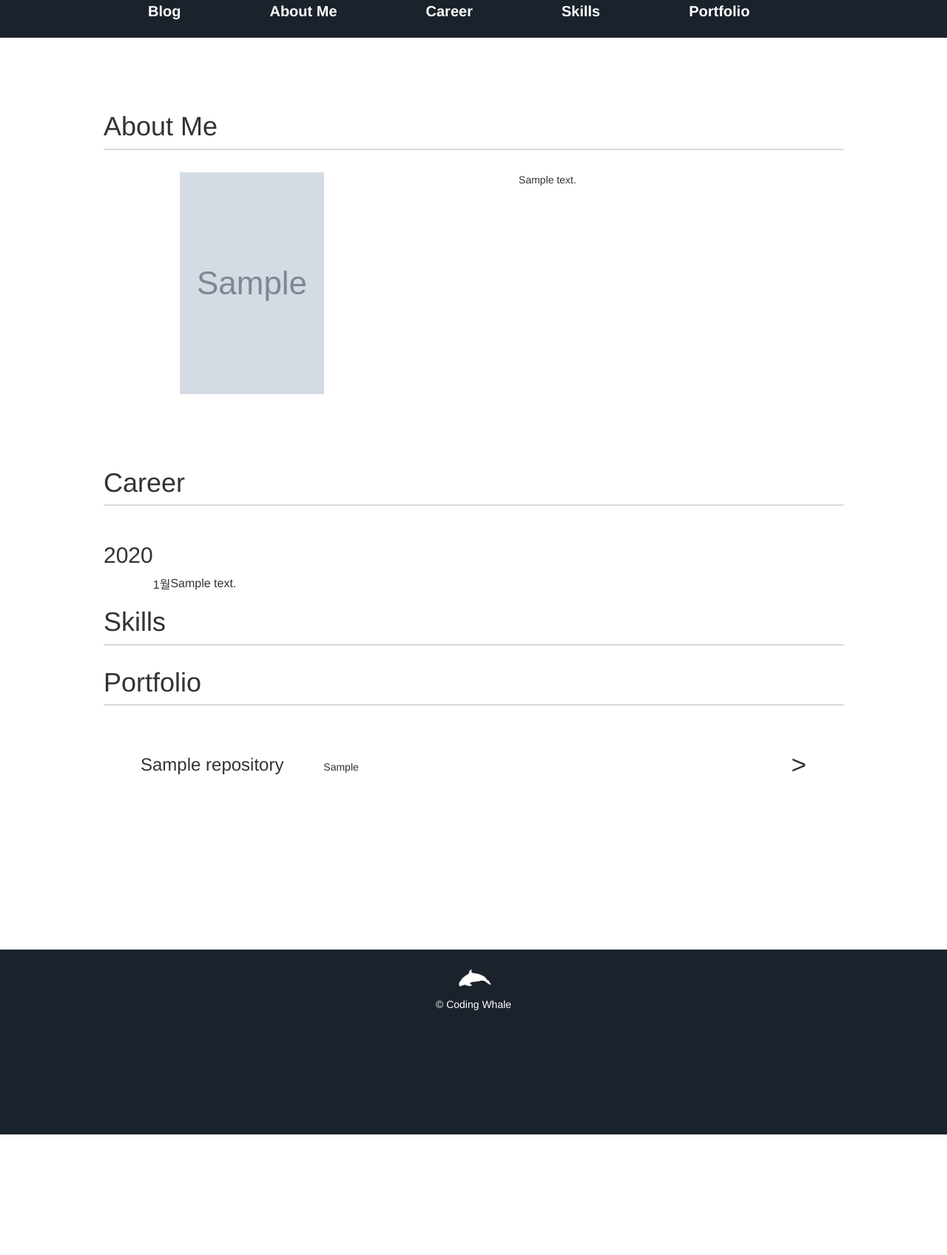
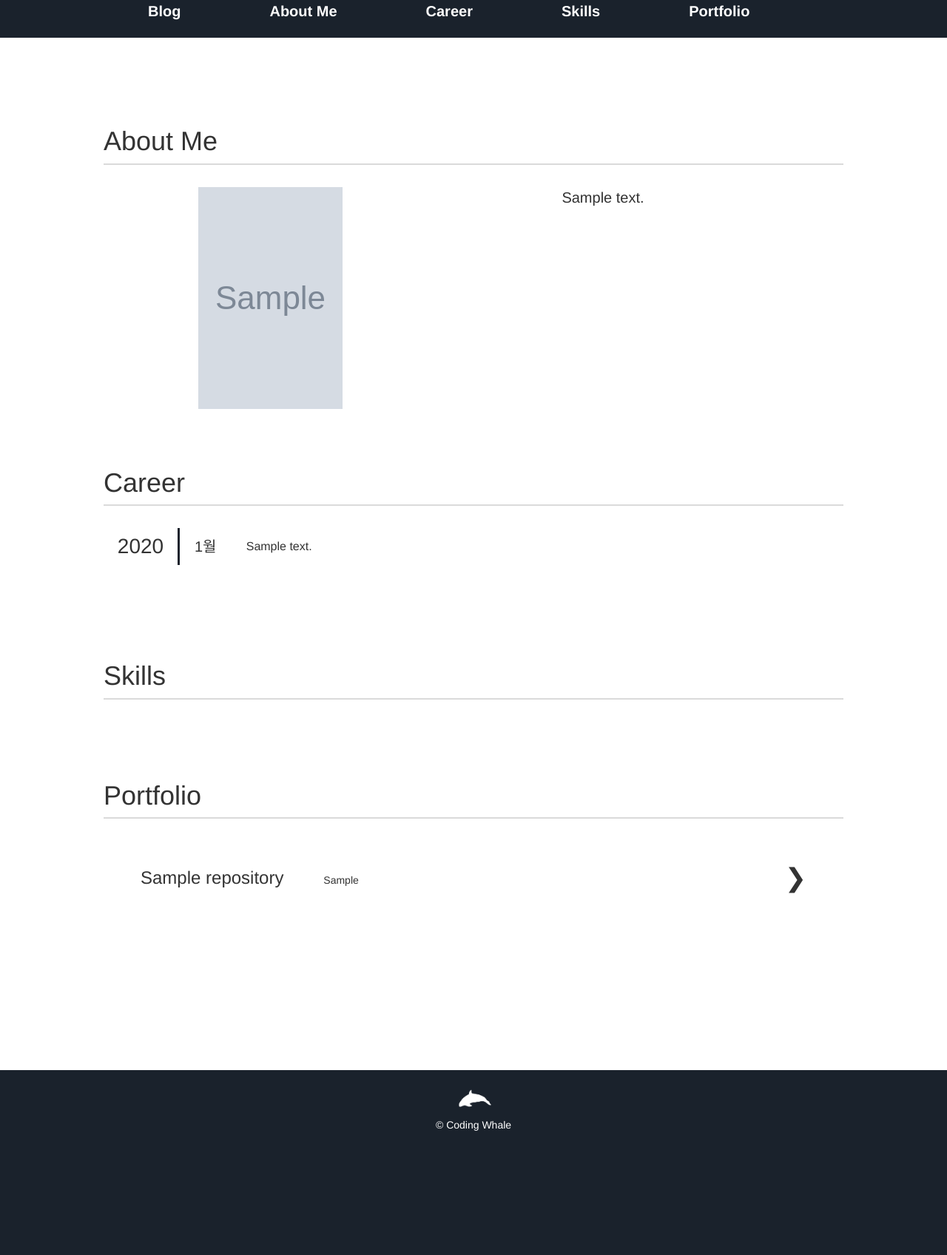
Before and after one commit to smirkkk/portfolio, a Django app: page / in a window 1280 px wide. Shown: the part 299-1996 px from the top of the page at 74% size. Before the commit the page ends 1833 px from the top, so only its background shows below. Run offline with Django 3.2, Linux system fonts and the light colour scheme; tables that the repository leaves empty hold one stand-in row (values such as "Sample post"); grey boxes marked "Sample" are stand-in pictures; parts of the project's set-up code (start-up, migrations or seed data) failed here and were passed over; some libraries are stand-ins or nearby versions.

Commit message:
index page career

```diff
--- a/portfolio_app/templates/main/header.html
+++ b/portfolio_app/templates/main/header.html
@@ -27,6 +27,9 @@
     <link rel="stylesheet" href="{% static 'css/mobile.css' %}">
     <link rel="stylesheet" href="{% static 'css/sidebar.css' %}">
     <link rel="icon" href="{% static 'img/favicon.ico' %}">
+
+    <link rel="stylesheet" href="{% static 'nwagon/Nwagon.css' %}" type="text/css">
+    <script src="{% static 'nwagon/Nwagon.js' %}"></script>
 </head>
 <section id="head">
 
--- a/portfolio_app/templates/main/index.html
+++ b/portfolio_app/templates/main/index.html
@@ -32,31 +32,37 @@
                 </ul>
             </div>
         </div>
-
+        <br><br><br>
         <div class="indexcontent" id="career">
             <div class="content">
                 <h1 class="indexh1">
                     Career
                 </h1>
-                <table>
+                <div id="career_div">
+
                     {% for key, value in career_dict.items %}
-                    <tr>
-                        <td><h2>{{key}}</h2></td>
-                    </tr>
-                    <tr>
-                        {% for history in value %}
-                        <td></td>
-                        <td><span class="month">{{history.month}}월</span></td>
-                        <td><span class="text">{{history.text}}</span></td>
-                        {% endfor %}
-                    </tr>
+                    <div class="career_object">
+                        <div class="year_div">
+                            <span>{{key}}</span>
+                        </div>
+                        <div class="month_div">
+                            {% for key2, value2 in value.items %}
+                            <span class="month_span">{{key2}}월</span>
+                            {% for history in value2 %}
+                            <span class="text_span">{{history.text}}</span>
+                            <br>
+                            {% endfor %}
+                            {% endfor %}
+                        </div>
+                    </div>
                     {% endfor %}
-                </table>
+
+                </div>
             </div>
 
 
         </div>
-
+        <br><br><br>
         <div class="indexcontent" id="skills">
             <div class="content">
                 <h1 class="indexh1">
@@ -64,7 +70,7 @@
                 </h1>
             </div>
         </div>
-
+        <br><br><br>
         <div class="indexcontent" id="portfolio">
             <div class="content">
                 <h1 class="indexh1">
@@ -76,8 +82,8 @@
                         <div class="repository_list" id="{{object.id}}">
                             <span class="repository_title">{{object.title}}</span>
                             <span class="repository_technique">{{object.technique}}</span>
-                            <span class="repository_link">></span>
-<!--                            <span class="repository_icon" style="font-size:40px; color:gray;"><i class="fas fa-terminal"></i></span>-->
+                            <span class="repository_link">&#10095;</span>
+                            <!--                            <span class="repository_icon" style="font-size:40px; color:gray;"><i class="fas fa-terminal"></i></span>-->
                         </div>
                     </li>
                     {% endfor %}
@@ -92,4 +98,5 @@
         location.href = '/repository/' + $(this).attr('id');
     });
 </script>
+
 {% include 'main/footer.html' %}
--- a/portfolio_app/views.py
+++ b/portfolio_app/views.py
@@ -16,16 +16,25 @@ class IndexView(View):
 
         aboutme = AboutMe.objects.get(pk=1)
 
+        year_month_dict = {}
         # list(set()) 은 중복값 제거
         year_list = list(set(([str(x['year']) for x in Career.objects.values('year').annotate(Count('year'))])))
+        for x in year_list:
+            month_list = list(set(([x['month'] for x in Career.objects.values('month').filter(year=x).annotate(Count('month'))])))
+            month_list.sort(reverse=True)
+            year_month_dict[x] = month_list
 
         career_dict = {}
-        for x in year_list:
-            tmp_query = Career.objects.filter(year=x).order_by('-year', 'month')
-            tmp_list = []
-            for y in tmp_query:
-                tmp_list.append(y)
-            career_dict[str(x)] = tmp_list
+
+        for x in year_month_dict:
+            tmp_dict = {}
+            for y in year_month_dict[x]:
+                tmp_query = Career.objects.filter(year=x, month=y).order_by('-year', 'month')
+                tmp_list = []
+                for z in tmp_query:
+                    tmp_list.append(z)
+                tmp_dict[y] = tmp_list
+            career_dict[x] = tmp_dict
 
         repository_list = Repository.objects.all()
 
--- a/static/css/default.css
+++ b/static/css/default.css
@@ -71,12 +71,11 @@
     #indexsection {width:100%;}
 
     #indexsection #content {background:white; width: 1000; margin: 0 auto; display:block; clear:both; /*border: 1px solid #3c3432; border-style: dashed; border-radius: 10px;*/}
-    #indexsection .indexcontent {width: 1000; /*text-align:center;*/ display:block; clear:both;}
+    #indexsection .indexcontent {width: 1000; /*text-align:center;*/ display:block; clear:both; overflow:auto; }
     #indexsection ul {list-style:none;}
 
-    #indexsection #intro {height:400px;}
     #indexsection #intro ul {text-align:center;}
-    #indexsection #intro ul li {float:left; height:400px; width:400px;}
+    #indexsection #intro ul li {float:left; width:45%; font-size:20px;}
 
     #indexsection #posts {margin-top: 100px auto;}
     #indexsection #posts h3 {color: #1a222c; margin:50px 0;}
@@ -109,10 +108,31 @@
     #indexsection .indexcontent #search_for_tags .post_hashtag a {color:white; margin-left:10px; text-decoration: none; cursor:pointer;}
     #mobile_post_list {display:none;}
 
+    #indexsection .indexcontent #career_div .career_object { width:100%; min-height:50px; margin-bottom:50px;}
+    #indexsection .indexcontent #career_div .year_div { float:left; width:10%; line-height:50px; font-size:28px; text-align:center;}
+    #indexsection .indexcontent #career_div .month_div { float:left; width:90%; min-height:50px; line-height:50px; border-left:3px solid #1a222c;}
+    #indexsection .indexcontent #career_div .month_div .month_span { float:left; font-size:20px; width:5%; margin-left:20px;}
+    #indexsection .indexcontent #career_div .month_div .text_span { float:right; font-size:16px; width:90%;}
+
     #indexsection .indexcontent .repository_list { height:100px; }
     #indexsection .indexcontent .repository_list:hover { background:#1a222c; transition:0.5s; color:white;}
     #indexsection .indexcontent .repository_list .repository_title { line-height:100px; font-size:24px; padding:0 50px;}
     #indexsection .indexcontent .repository_list .repository_link { line-height:100px; font-size:35px; padding:0 50px; float:right; }
+
+
+    /* 포트폴리오 */
+    #indexsection .indexcontent .portfolio_content { margin: 100px 0;}
+    #indexsection .indexcontent .portfolio_content .portfolio_summery_title { margin:50px 0; }
+    #indexsection .indexcontent .portfolio_content #portfolio_summery {width:90%; height:150px; margin:50px auto 100px auto;}
+    #indexsection .indexcontent .portfolio_content #portfolio_summery tr { border-bottom: 1px solid black; }
+    #indexsection .indexcontent .portfolio_content #portfolio_summery tr th,
+    #indexsection .indexcontent .portfolio_content #portfolio_summery tr td {  text-align:center; }
+    #indexsection .indexcontent #portfolio_img_table {width:100%; height:800px; max-height:800px; text-align:center; border:1px solid lightgray; border-radius:5px;}
+    #indexsection .indexcontent #portfolio_img_table .img_notice {height:80px; color:gray;}
+    #indexsection .indexcontent #portfolio_img_table .img_button {font-size:35px;}
+    #indexsection .indexcontent #portfolio_img_table .img_button:hover {cursor:pointer;}
+    #indexsection .indexcontent #portfolio_img_table img:hover {cursor:zoom-in;}
+
 
     /* custom set */
     .w80 {width:80px;}
```
